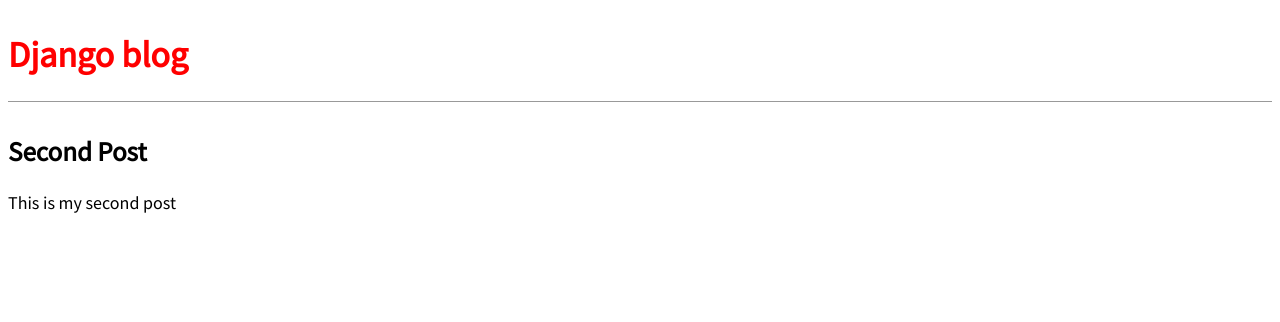
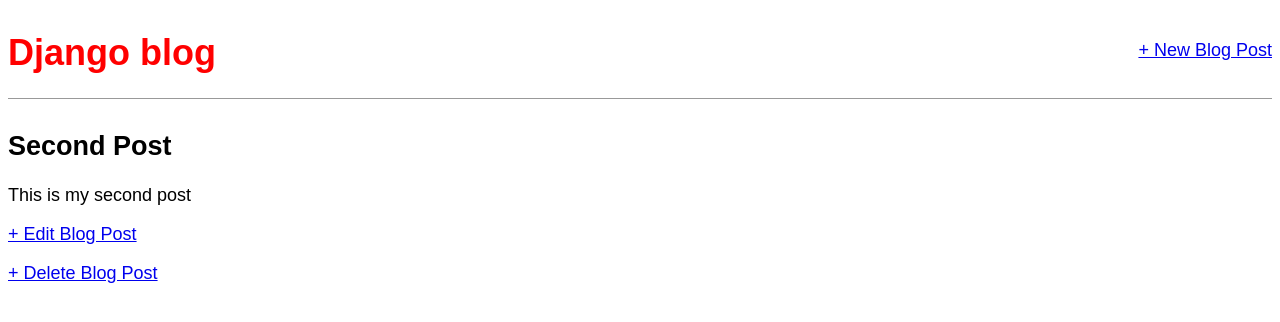
Before and after one commit to ifanmo/blog-app, a Django app: page /post/2/ in a window 1280 px wide. Shown: the top 322 px of the page. Run offline with Django 5.2, Linux system fonts and the light colour scheme; data comes from the database, SQL or seed files in the repository; both versions use the stored data as it was after the commit; some web fonts are replaced.

Commit message:
Added forms to the blog

```diff
--- a/blog/models.py
+++ b/blog/models.py
@@ -1,4 +1,5 @@
 from django.db import models
+from django.urls import reverse
 
 class Post(models.Model):
     title = models.CharField(max_length=200)
@@ -10,3 +11,6 @@ class Post(models.Model):
 
     def __str__(self):
         return self.title
+
+    def get_absolute_url(self):
+        return reverse('post_detail', args=[str(self.id)])
--- a/blog/urls.py
+++ b/blog/urls.py
@@ -1,7 +1,11 @@
 from django.urls import path
-from .views import BlogListView, BlogDetailView
+from .views import BlogListView, BlogDetailView, BlogCreateView, BlogUpdateView, BlogDeleteView
 
 urlpatterns = [
     path('', BlogListView.as_view(), name='home'),
     path('post/<int:pk>/', BlogDetailView.as_view(), name='post_detail'),
+    path('post/new', BlogCreateView.as_view(), name='post_new'),
+    path('post/<int:pk>/edit/', BlogUpdateView.as_view(), name='post_edit'),
+    path('post/<int:pk>/delete/', BlogDeleteView.as_view(), name='post_delete'),
+
 ]
--- a/blog/views.py
+++ b/blog/views.py
@@ -1,6 +1,7 @@
 from django.shortcuts import render
-from django.views.generic import ListView, DetailView
+from django.views.generic import ListView, DetailView, CreateView, UpdateView, DeleteView
 from .models import Post
+from django.urls import reverse_lazy
 
 class BlogListView(ListView):
     model = Post
@@ -9,3 +10,18 @@ class BlogListView(ListView):
 class BlogDetailView(DetailView):
     model = Post
     template_name = 'post_detail.html'
+
+class BlogCreateView(CreateView):
+    model = Post
+    template_name = 'post_new.html'
+    fields = ['title', 'author', 'body']
+
+class BlogUpdateView(UpdateView):
+    model = Post
+    template_name = 'post_edit.html'
+    fields = ['title', 'body']
+
+class BlogDeleteView(DeleteView):
+    model = Post
+    template_name = 'post_delete.html'
+    success_url = reverse_lazy('home')
--- a/templates/base.html
+++ b/templates/base.html
@@ -3,14 +3,20 @@
 <html>
   <head>
     <title>Django blog</title>
-    <link href="https://fonts.googleapis.com/css?family=Source+Sans+Pro:400" rel="stylesheet">
-    <link rel="stylesheet" href="{% static 'css/base.css' %}">
+    <link href="https://fonts.googleapis.com/css?family=\
+    Source+Sans+Pro:400" rel="stylesheet">
+    <link href="{% static 'css/base.css' %}" rel="stylesheet">
   </head>
   <body>
-    <header>
-      <h1><a href="{% url 'home' %}">Django blog</a></h1>
-    </header>
     <div>
+      <header>
+        <div class="nav-left">
+          <h1><a href="{% url 'home' %}">Django blog</a></h1>
+        </div>
+        <div class="nav-right">
+          <a href="{% url 'post_new' %}">+ New Blog Post</a>
+        </div>
+      </header>
       {% block content %}
       {% endblock content %}
     </div>
--- a/templates/post_detail.html
+++ b/templates/post_detail.html
@@ -5,4 +5,7 @@
     <h2>{{ post.title }}</h2>
     <p>{{ post.body }}</p>
 
+    <p><a href="{% url 'post_edit' post.pk %}">+ Edit Blog Post</a></p>
+    <p><a href="{% url 'post_delete' post.pk %}">+ Delete Blog Post</a></p>
+
 {% endblock %}
```
Also changed, not shown: blog/tests.py (+25 -0 lines), templates/post_delete.html (added, +11 -0 lines), templates/post_edit.html (added, +10 -0 lines), templates/post_new.html (added, +10 -0 lines), db.sqlite3.
